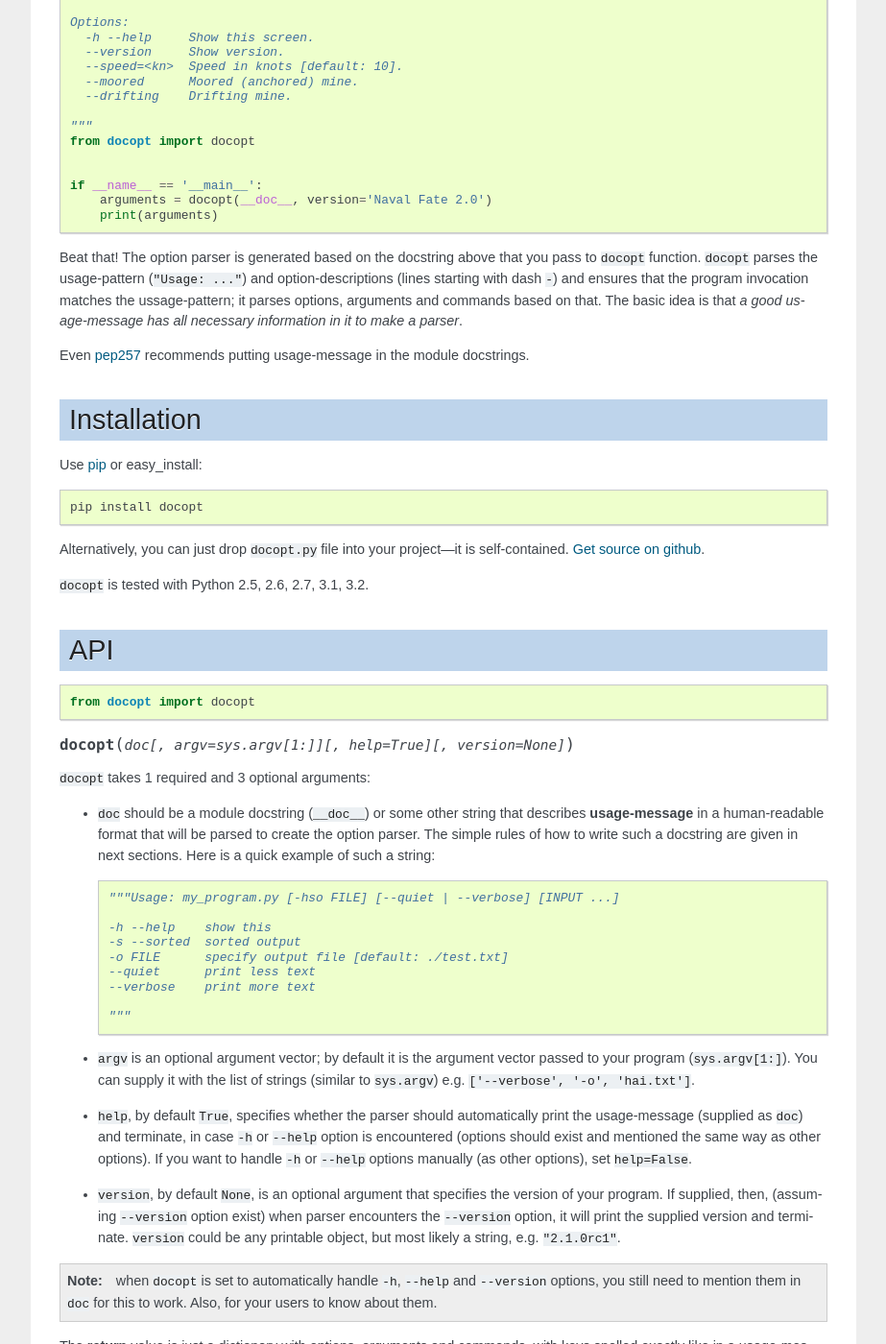
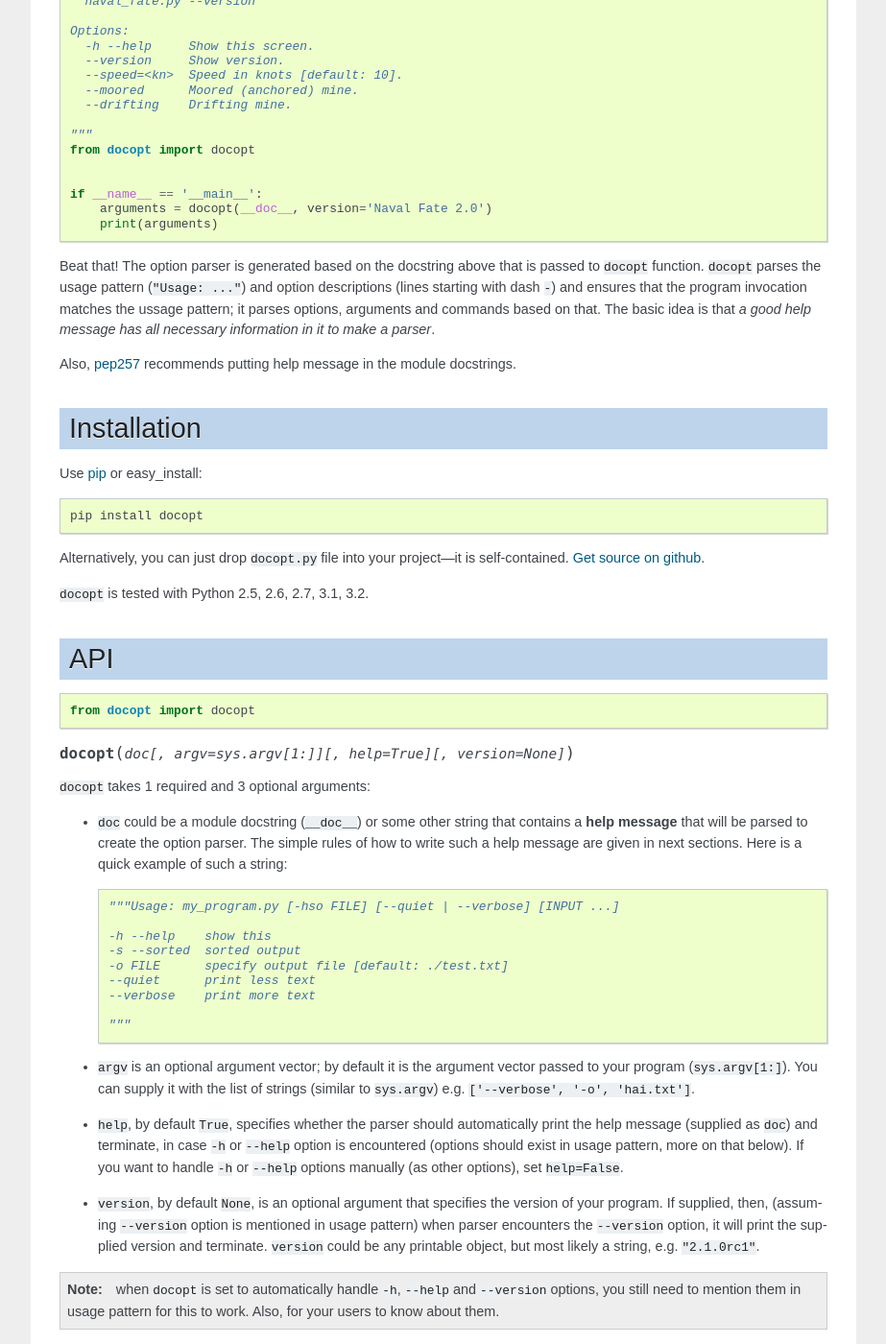
Before and after one commit to docopt/docopt, a Sphinx documentation site: the page built from docs/index.rst, in a window 1280 px wide and 1400 px high, scrolled down 512 px. Shown: the whole window at 96% size, without its empty margins (198-1121 px from the left). Built offline with Sphinx 7.4.7, drawn with Linux system fonts in a browser that asks for light colours; some of the changed text lies outside the part shown.

```diff
--- a/docs/index.rst
+++ b/docs/index.rst
@@ -1,17 +1,18 @@
 ``docopt`` creates *beautiful* command-line interfaces
 ===============================================================================
 
-.. note:: New in version 0.3.0: (sub)commands support, ``[options]`` shortcut.
+.. note:: New in version 0.4.0:
 
-.. warning:: Incompatible change in 0.3.0: ``docopt`` function returns a dict.
+   - option descriptions become optional,
+   - support for "``--``" and "``-``" commands.
 
-Isn't it awesome how ``optparse`` and ``argparse`` generate help and
-usage-messages based on your code?!
+Isn't it awesome how ``optparse`` and ``argparse`` generate help messages
+based on your code?!
 
-Hell no!  You know what's awesome?  It's when the option parser *is* generated
-based on the beautiful usage-message that you write in a docstring!  This way
+*Hell no!*  You know what's awesome?  It's when the option parser *is* generated
+based on the beautiful help message that you write yourself!  This way
 you don't need to write this stupid repeatable parser-code, and instead can
-write only the usage-message---*the way you want it*.
+write only the help message---*the way you want it*.
 
 ``docopt`` helps you create most beautiful command-line interfaces *easily*::
 
@@ -41,15 +42,15 @@ write only the usage-message---*the way you want it*.
         print(arguments)
 
 
-Beat that! The option parser is generated based on the docstring above that you
-pass to ``docopt`` function.  ``docopt`` parses the usage-pattern
-(``"Usage: ..."``) and option-descriptions (lines starting with dash ``-``) and
-ensures that the program invocation matches the ussage-pattern; it parses
+Beat that! The option parser is generated based on the docstring above that is
+passed to ``docopt`` function.  ``docopt`` parses the usage pattern
+(``"Usage: ..."``) and option descriptions (lines starting with dash ``-``) and
+ensures that the program invocation matches the ussage pattern; it parses
 options, arguments and commands based on that. The basic idea is that
-*a good usage-message has all necessary information in it to make a parser*.
+*a good help message has all necessary information in it to make a parser*.
 
-Even `pep257 <http://www.python.org/dev/peps/pep-0257/>`_ recommends putting
-usage-message in the module docstrings.
+Also, `pep257 <http://www.python.org/dev/peps/pep-0257/>`_ recommends putting
+help message in the module docstrings.
 
 Installation
 ===============================================================================
@@ -74,10 +75,10 @@ API
 
 ``docopt`` takes 1 required and 3 optional arguments:
 
-- ``doc`` should be a module docstring (``__doc__``) or some other string that
-  describes **usage-message** in a human-readable format that will be
+- ``doc`` could be a module docstring (``__doc__``) or some other string that
+  contains a **help message** that will be
   parsed to create the option parser.  The simple rules of how to write such a
-  docstring are given in next sections.
+  help message are given in next sections.
   Here is a quick example of such a string::
 
     """Usage: my_program.py [-hso FILE] [--quiet | --verbose] [INPUT ...]
@@ -95,25 +96,25 @@ API
   strings (similar to ``sys.argv``) e.g. ``['--verbose', '-o', 'hai.txt']``.
 
 - ``help``, by default ``True``, specifies whether the parser should
-  automatically print the usage-message (supplied as ``doc``) and terminate,
+  automatically print the help message (supplied as ``doc``) and terminate,
   in case ``-h`` or ``--help`` option is encountered (options should exist
-  and mentioned the same way as other options). If you want to handle
+  in usage pattern, more on that below). If you want to handle
   ``-h`` or ``--help`` options manually (as other options), set
   ``help=False``.
 
 - ``version``, by default ``None``, is an optional argument that specifies the
   version of your program. If supplied, then, (assuming ``--version`` option
-  exist) when parser encounters the
+  is mentioned in usage pattern) when parser encounters the
   ``--version`` option, it will print the supplied version and terminate.
   ``version`` could be any printable object, but most likely a string,
   e.g. ``"2.1.0rc1"``.
 
 .. note:: when ``docopt`` is set to automatically handle ``-h``, ``--help`` and
-   ``--version`` options, you still need to mention them in ``doc`` for
+   ``--version`` options, you still need to mention them in usage pattern for
    this to work. Also, for your users to know about them.
 
 The **return** value is just a dictionary with options, arguments and commands,
-with keys spelled exactly like in a usage-message
+with keys spelled exactly like in a help message
 (long versions of options are given priority). For example, if you invoke
 the top example as::
 
@@ -134,16 +135,16 @@ This turns out to be the most straight-forward, unambiguous and readable
 format possible.  You can instantly see that ``args['<name>']`` is an
 argument, ``args['--speed']`` is an option, and ``args['move']`` is a command.
 
-Usage-message format
+Help message format
 ===============================================================================
 
-Usage-message consists of 2 parts:
+Help message consists of 2 parts:
 
-- Usage-pattern, e.g.::
+- Usage pattern, e.g.::
 
     Usage: my_program.py [-hso FILE] [--quiet | --verbose] [INPUT ...]
 
-- Option-descriptions, e.g.::
+- Option descriptions, e.g.::
 
     -h --help    show this
     -s --sorted  sorted output
@@ -184,13 +186,17 @@ Each pattern can consist of the following elements:
 - **--options**.
   Options are words started with dash (``-``), e.g. ``--output``, ``-o``.
   You can "stack" several of one-letter options, e.g. ``-oiv`` which will
-  be the same as ``-o -i -v``. The options can have arguments, e.g. ``--input=FILE`` or
+  be the same as ``-o -i -v``. The options can have arguments, e.g.
+  ``--input=FILE`` or
   ``-i FILE`` or even ``-iFILE``. However it is important that you specify
-  all the option-descriptions (see next section).
+  option descriptions if you want for option to have an argument, a
+  default value, or specify synonymous short/long versions of option
+  (see next section on option descriptions).
 - **commands** are words that do *not* follow the described above conventions
-  of ``--options`` or ``<arguments>`` or ``ARGUMENTS``.
+  of ``--options`` or ``<arguments>`` or ``ARGUMENTS``, plus two special
+  commands: dash "``-``" and double dash "``--``" (see below).
 
-Use the following operators to specify patterns:
+Use the following constructs to specify patterns:
 
 - **[ ]** (brackets) **optional** elements.
   e.g.: ``my_program.py [-hvqo FILE]``
@@ -214,23 +220,35 @@ Use the following operators to specify patterns:
   You can use it if you want to specify that the usage
   pattern could be provided with any options defined below in the
   option-descriptions and do not want to enumerate them all in pattern.
+- "``[--]``". Double dash "``--``" is used by convention to separate
+  positional arguments that can be mistaken for options. In order to
+  support this convention add "``[--]``" to you usage patterns.
+- "``[-]``". Single dash "``-``" is used by convention to signify that
+  ``stdin`` is used instead of a file. To support this add "``[-]``" to
+  you usage patterns. "``-``" act as a normal command.
 
-If your usage-patterns allow to match the same-named argument several times,
-parser, will put the matched values into a list, e.g. in case the pattern is
+If your usage patterns allow to match the same-named argument several times,
+parser will put the matched values into a list, e.g. in case the pattern is
 ``my-program.py FILE FILE`` then ``args['FILE']`` will be a list; in case the
 pattern is ``my-program.py FILE...`` it will also be a list.
 
 
-Option-descriptions format
+Option descriptions format
 -------------------------------------------------------------------------------
 
-**Option-descriptions** consist of a list of options that you put below your
-ussage-patterns.  It is required to list all the options that are in
-ussage-patterns, their short/long versions (if any), and default values
-(if any).
+**Option descriptions** consist of a list of options that you put below your
+ussage patterns.
+
+It is necessary to list option descriptions in order to specify:
+
+- synonymous short and long options,
+- if an option has an argument,
+- if option's argument has a default value.
+
+The rules are as follows:
 
 - Every line in ``doc`` that starts with ``-`` or ``--`` (not counting spaces)
-  is treated as an option-description, e.g.::
+  is treated as an option description, e.g.::
 
     Options:
       --verbose   # GOOD
--- a/setup.py
+++ b/setup.py
@@ -4,7 +4,7 @@ from setuptools import setup
 
 setup(
     name = "docopt",
-    version = "0.3.0",
+    version = "0.4.0",
     author = "Vladimir Keleshev",
     author_email = "vladimir@keleshev.com",
     description = "Pythonic argument parser, that will make you smile",
```
Also changed, not shown: other parts of docs/index.rst (+12 -8 lines).
